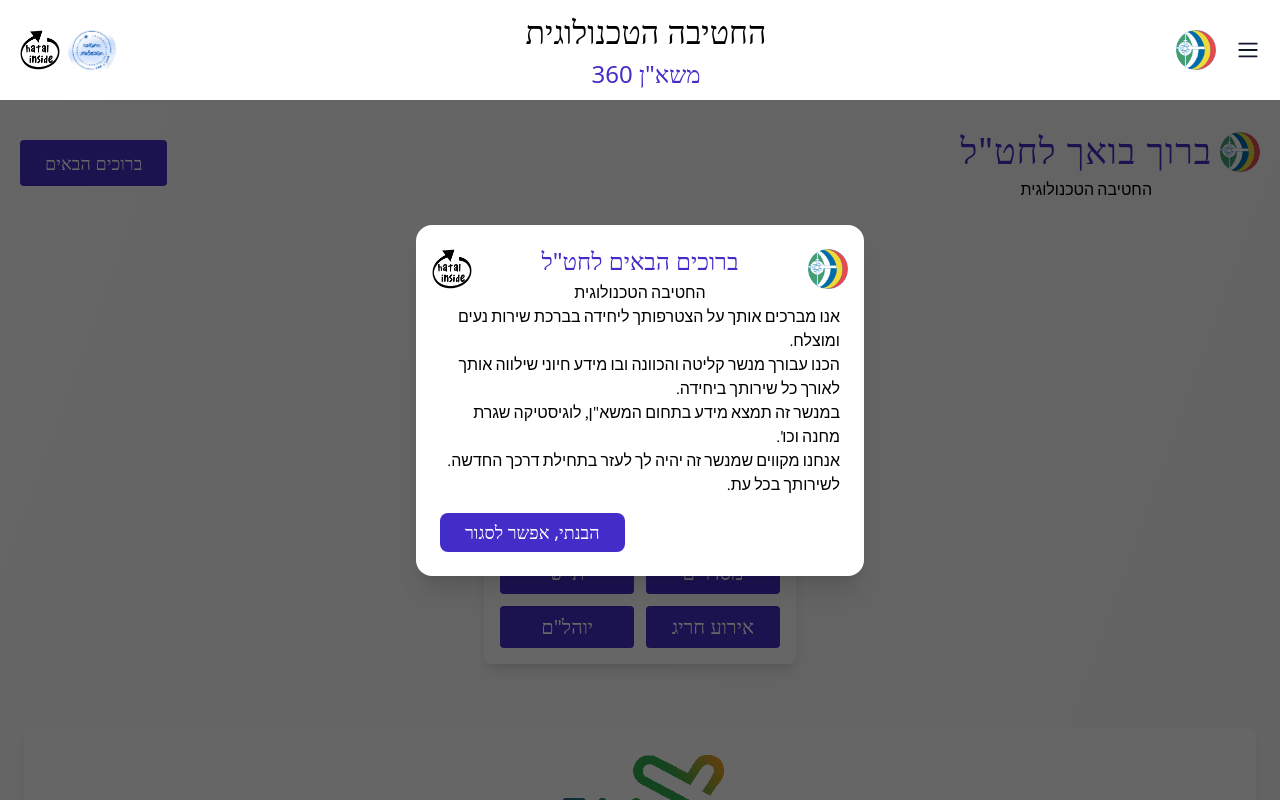
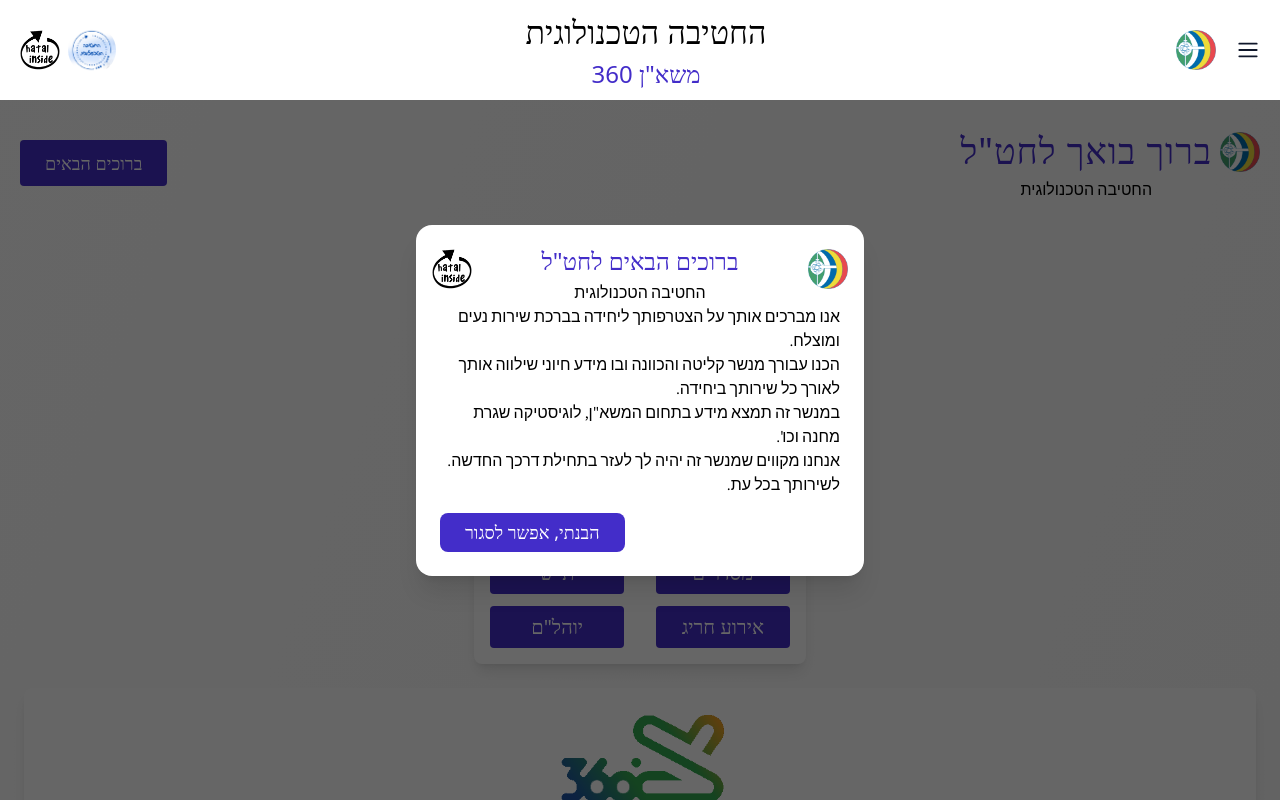
Before and after one commit to ido2248/NewPortalMashan, a React (Vite) app: page /HatalMnifest in a window 1280 px wide. Shown: the top 800 px of the page. Built offline with nearby package versions, Linux system fonts and the light colour scheme; a web font is replaced by a local one.

Commit message:
updatetrilerro

```diff
--- a/src/components/Hatal-Manifest/HManifestHome.jsx
+++ b/src/components/Hatal-Manifest/HManifestHome.jsx
@@ -432,7 +432,7 @@ export default function HManifestHome({ drag, isPopupOpen, setIsPopupOpen }) {
           </div>
           <Nav links={LINKS} />
           <h2 className="mt-4 mb-2 text-center text-[20px] font-Katana text-[#432DC9] md:text-3xl">מידע שימושי</h2>
-          <article className=" mx-auto mb-10 grid h-full grid-flow-row grid-cols-2  gap-3 bg-white p-4 shadow-lg shadow-[#000000]/10 rounded-lg">
+          <article className=" mx-auto grid h-full grid-flow-row grid-cols-2 gap-x-8 gap-3 overflow-auto bg-white p-4 shadow-lg shadow-[#000000]/10 rounded-lg">
               <Drawer
                 title="ארוחות"
                 image='/img/lunch.png'
@@ -655,6 +655,8 @@ export default function HManifestHome({ drag, isPopupOpen, setIsPopupOpen }) {
               </Drawer>
 
           </article>
+        </section>
+        <section>
           <article className='mx-2 rounded-lg shadow-lg shadow-[#000000]/10 m-6 h-[279px] relative justify-center flex  bg-white'>
           <img className='absolute w-[185px] h-[165px] object-cover' src='/img/cadic.png'/>
           <div className='bg-black/40 font-Assin rounded-b-lg p-2 absolute bottom-0 w-full text-white text-center'>
--- a/src/components/Hatal-Manifest/SubComp/Drawer.jsx
+++ b/src/components/Hatal-Manifest/SubComp/Drawer.jsx
@@ -38,7 +38,7 @@ function Drawer({ title, onClose, children, open }) {
           <div className="fixed inset-0 bg-gray-500 bg-opacity-75 transition-opacity" />
         </Transition.Child>
 
-        <div className="fixed inset-0 overflow-hidden">
+        <div className="fixed inset-0 overflow-auto">
             <div className="pointer-events-none fixed inset-0 ">
               <Transition.Child
                 as={Fragment}
```
